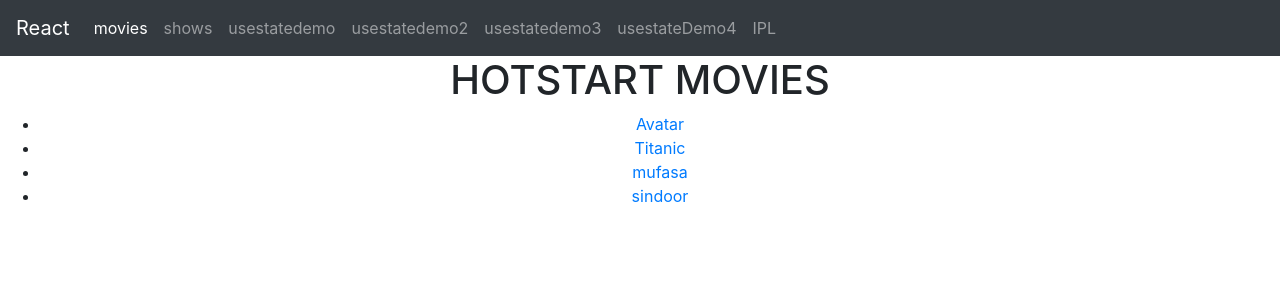
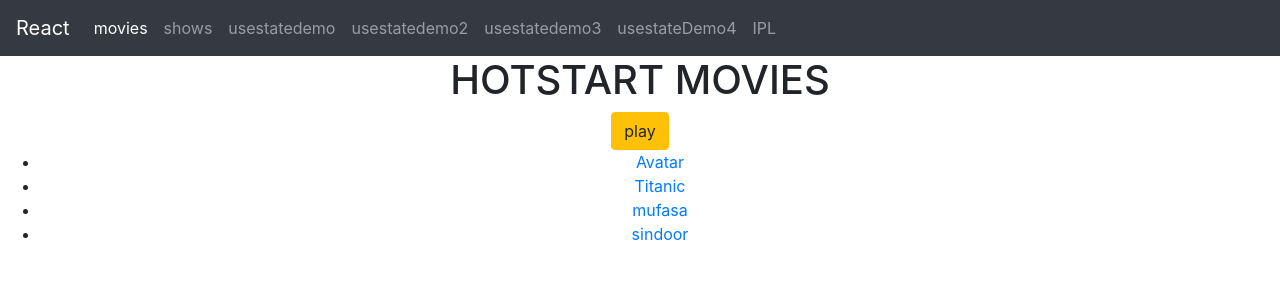
Before and after one commit to samirvithlani/lerning25ft_mern, a React (Vite) app: page /movies in a window 1280 px wide. Shown: the top 300 px of the page. Built offline with nearby package versions, Linux system fonts and the light colour scheme.

Commit message:
button resuable

```diff
--- /dev/null
+++ b/src/components/MyButton.jsx
@@ -0,0 +1,7 @@
+import React from 'react'
+
+export const MyButton = (props) => {
+  return (
+    <button className={props.class || "btn btn-primary"} onClick={()=>{props.funName()}}>{props.name || "test"}</button>
+  )
+}
--- a/src/components/hotstar/HotstarMovies.jsx
+++ b/src/components/hotstar/HotstarMovies.jsx
@@ -1,5 +1,6 @@
 import React from 'react'
 import { Link } from 'react-router-dom'
+import { MyButton } from '../MyButton'
 
 export const HotstarMovies = () => {
 
@@ -14,9 +15,15 @@ export const HotstarMovies = () => {
     }
   ]
 
+  const playMovie = ()=>{
+    alert("playing movie...")
+  }
+
   return (
     <div style={{textAlign:"center"}}>
         <h1>HOTSTART MOVIES</h1>
+        <MyButton name ={"play"} class = "btn btn-warning" funName={playMovie}></MyButton>
+
         <ul>
           <li>
             <Link to="/playcontent/1001">Avatar</Link>
--- a/src/components/hotstar/HotstarShows.jsx
+++ b/src/components/hotstar/HotstarShows.jsx
@@ -1,9 +1,14 @@
 import React from 'react'
+import { MyButton } from '../MyButton'
 
 export const HotstarShows = () => {
+  const playShow = ()=>{
+    alert("paying show...")
+  }
   return (
     <div>
         <h1>SHOWS</h1>
+        <MyButton class= "btn btn-info" funName={playShow}></MyButton>
     </div>
   )
 }
```
Also changed, not shown: th.txt.
